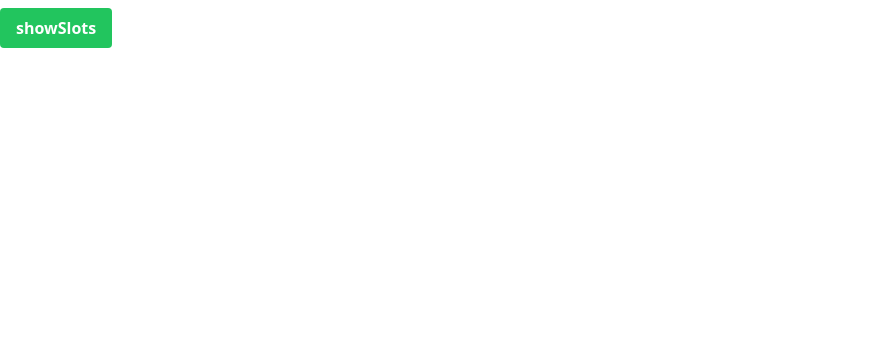
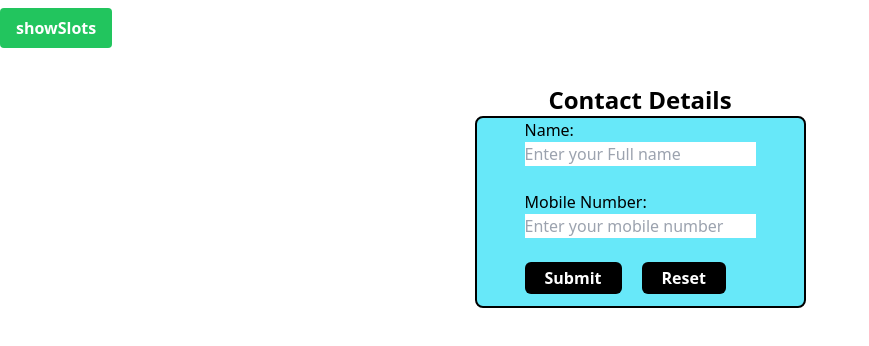
Before and after one commit to Komal6627/nuxt-test, a Nuxt app: page /bookSlot in a window 1280 px wide. Shown: the top 346 px of the page, without its empty margins (0-869 px from the left). Built offline with nearby package versions, Linux system fonts and the light colour scheme.

Commit message:
Book Slot updated

```diff
--- a/pages/bookSlot.vue
+++ b/pages/bookSlot.vue
@@ -1,5 +1,4 @@
 <template>
-  <div class="">
   <div>
      <button
         class="bg-green-500 hover:bg-blue-700 text-white font-bold py-2 px-4 rounded mt-2"
@@ -7,34 +6,102 @@
       >
         showSlots
       </button>
-    </div>
-    <div class="m-1">
+       <div class="m-1 flex flex-wrap">
       <div
-        id="cartBg"
-        class="bg-cyan-300 border-4 border-black text-center w-1/4 m-2"
+        class="bg-green-400 border-4 border-black text-center w-1/4 m-2"
         v-for="item in timeSlots"
         :key="item"
+        id="idx"
       >
         <div class="font-bold text-xl p-5">Start Time {{ item.startTime }}</div>
         <div class="font-bold text-xl p-5">End Time {{ item.endTime }}</div>
+        <button
+        class="bg-black  text-white font-bold py-2 px-4 rounded mb-1"
+        @click="book"
+      >
+       Book Now
+      </button>
+      </div>
+
+      <div class="container mx-auto p-8">
+        <h1 class="font-bold text-2xl text-center">Contact Details</h1>
+        <main class="flex justify-center w-full h-screen">
           <div>
-          <NuxtLink v-slot="{ navigate }" to="/register" custom>
+            <form
+              @submit="formSubmit"
+              class="bg-cyan-300 border-black rounded-lg border-2 px-12"
+            >
+              <table>
+                <label class="pt-10 py-10" for="fullname">Name:</label
+                ><br />
+                <input
+                  type="text"
+                  v-model="user.fullname"
+                  id="fullname"
+                  name="fullname"
+                  placeholder="Enter your Full name"
+                  required
+                /><br /><br />
+                <label for="number">Mobile Number: </label
+                ><br />
+                <input
+                  type="number"
+                  v-model="user.number"
+                  id="number"
+                  name="number"
+                  placeholder="Enter your mobile number"
+                  required
+                />
+                <br /><br />
+                <div>
+
                   <button
-              @click="navigate"
-              class="bg-black m-1 hover:bg-blue-700 text-white font-bold py-2 px-4 rounded mt-2"
+                    class="py-1 px-5 mr-5 bg-black hover:bg-blue-400 text-white font-bold text-center rounded-md mb-3"
+                    type="submit"
+                    @click="formSubmit"
                   >
-              Book slot
+                    Submit
                   </button>
-          </NuxtLink>
-            <!-- <button
-              @click="book"
-              class="bg-black m-1 hover:bg-blue-700 text-white font-bold py-2 px-4 rounded mt-2"
+
+                  <button
+                    class="py-1 px-5 bg-black hover:bg-blue-400 text-white font-bold text-center rounded-md mb-3"
+                    type="reset"
                   >
-              Book slot
-            </button> -->
+                    Reset
+                  </button>
+                </div>
+              </table>
+            </form>
+            <br />
+
+            <div class="flex m-2">
+              <div
+                class="border-black bg-gray-100 rounded-lg border-2 p-5 m-4"
+                v-for="(item, index) in users"
+                v-bind:index="index"
+                :key="item"
+              >
+                <p class="text-lg font-semibold">
+                  Slot No:{{ (item.id = index + 1) }}
+                </p>
+                <p class="text-lg font-semibold">Name:{{ item.fullname }}</p>
+                <p class="text-lg font-semibold">Mobile No:{{ item.number }}</p>
+                <p>
+                  {{ item.Action }}
+                  <button
+                    class="mx-3 my-2 p-1 rounded-lg bg-green-600 hover:bg-green-600 text-white w-20"
+                    @click="onEdit(index)"
+                  >
+                    Edit
+                  </button>
+                </p>
               </div>
             </div>
           </div>
+        </main>
+      </div>
+    </div>
+
   </div>
 </template>
 <script>
@@ -42,6 +109,14 @@ export default {
   data() {
     return {
       timeSlots: [],
+      isEdit: false,
+      indexEdit: -1,
+      users: [],
+      user: {
+        fullname: "",
+        number: "",
+        time: "",
+      },
     };
   },
   methods: {
@@ -49,10 +124,10 @@ export default {
       var d;
       var e;
       d = new Date("2022-08-01 09:00:00");
-      e = new Date("2022-08-01 09:00:00");
+      e = new Date("2022-08-02 08:50:00");
       for (let i = 0; i < 20; i++) {
         d.setMinutes(d.getMinutes() + 10);
-        e.setMinutes(d.getMinutes() - 10);
+        e.setMinutes(e.getMinutes() + 10);
         // console.log(d);
         this.timeSlots.push({
           startTime: e.toLocaleTimeString(),
@@ -63,8 +138,34 @@ export default {
     },
     book() {
       alert("Your slot is booked");
-      document.getElementById("cartBg").style.backgroundColor = "green"
+      document.getElementById("idx").style.backgroundColor = "red";
+    },
+    formSubmit(event) {
+      event.preventDefault();
+      if (this.isEdit == true) {
+        this.users[this.indexEdit] = this.user;
+        this.isEdit = false;
+        this.indexEdit = -1;
+      } else {
+        this.users.push(this.user);
+        alert("Your data is added");
+      }
 
+      this.user = {
+        fullname: "",
+        number: "",
+      };
+    },
+    onReset(event) {
+      event.preventDefault();
+      this.form.name = "";
+      this.form.contact = "";
+    },
+    onEdit(index) {
+      this.user.fullname = this.users[index].fullname;
+      this.user.number = this.users[index].number;
+      this.isEdit = true;
+      this.indexEdit = index;
     },
   },
 };
--- a/pages/index.vue
+++ b/pages/index.vue
@@ -3,7 +3,7 @@
     <div class="text-center">
       <h1 class="text-2xl font-bold">Admin Login</h1>
       <form @submit="userLogin">
-        <label for="name">Admin Name:</label>
+        <label for="name">User Name:</label>
         <input
           type="text"
           id="name"
@@ -27,6 +27,7 @@
                Book slot
             </button>
         </NuxtLink>
+
       </form>
     </div>
   </div>
@@ -47,6 +48,10 @@ export default {
       event.preventDefault();
       alert("You Logged in");
     },
+    bookSlot(event){
+      alert("Your slot is booked");
+
+    }
   },
 };
 </script>
```
Lines whose indentation alone changed are shown as unchanged.
